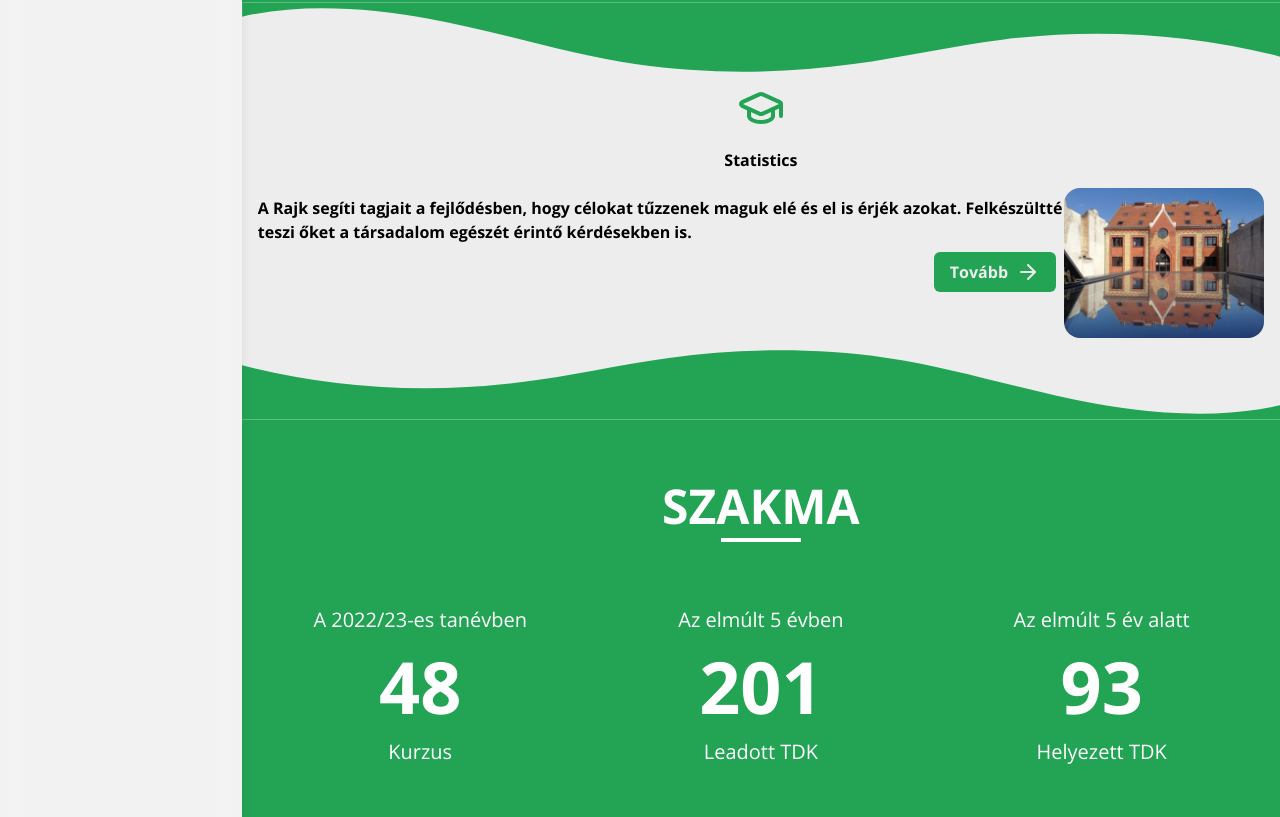
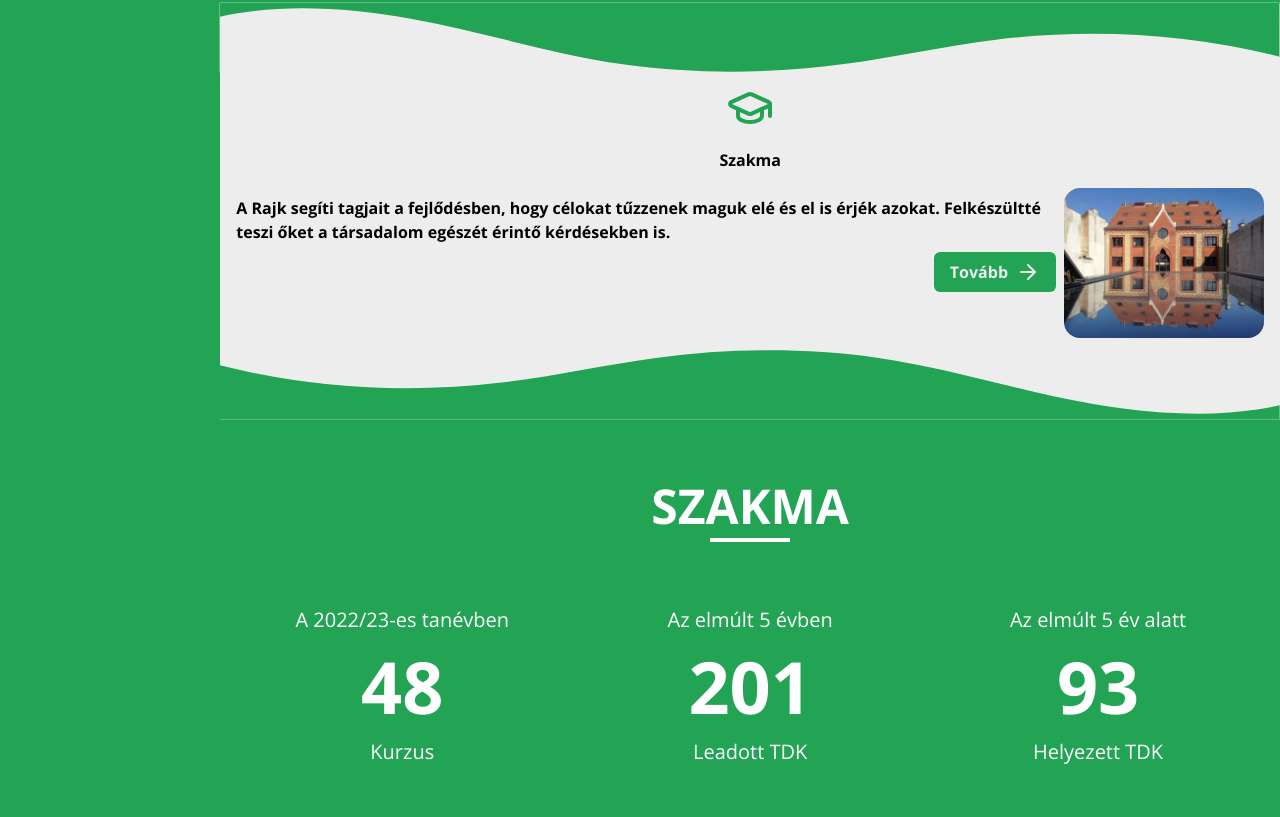
Before and after one commit to kir-dev/rajk, a Next.js app: page / in a window 1280 px wide. Shown: the part 1623-2440 px from the top of the page. Built offline with nearby package versions, Linux system fonts and the light colour scheme.

Commit message:
Final vertNavbar (still needs some fine tuning)

```diff
--- a/src/app/(app)/page.tsx
+++ b/src/app/(app)/page.tsx
@@ -1,17 +1,15 @@
 'use client'
 
-import ActionButton from "@/components/ActionButton";
-import {ArrowRight, GraduationCap, UsersRound, Handshake} from "lucide-react";
-import SubTitle from "@/components/SubTitle";
-import IconTitle from "@/components/IconTitle";
+import {GraduationCap, UsersRound, Handshake} from "lucide-react";
 import VertNavbar from "@/components/vertNavbar";
 import Section from "@/components/Section";
 import {PillarCard} from "@/components/PillarCard";
 import Statistics from "@/components/LandingPage/Statistics";
+import WawyBorder from "@/components/WawyBorder";
 
 export default function Home() {
     return (
-        <div className="min-h-screen flex flex-col pb-30 bg-foreground">
+        <div className="min-h-screen flex flex-col pb-40 bg-foreground">
             <div>
                 <iframe
                     src="https://www.youtube.com/embed/lJgPfSw4w2c?autoplay=1&mute=1&controls=0&modestbranding=1&rel=0&showinfo=0&iv_load_policy=3&disablekb=1"
@@ -21,9 +19,10 @@ export default function Home() {
                     className="aspect-video w-full"
                 />
             </div>
-            <div className="flex flex-row h-fit w-full bg-foreground">
-                <div className="">
+            <div className="flex flex-row h-fit w-full">
+                <div className="bg-rajk-green relative">
                     <VertNavbar />
+                    <WawyBorder direction={"bottom"} />
                 </div>
                 <div className="bg-foreground h-full container mx-auto flex flex-col">
                     <Section id={"kozosseg"} title={"Közösség"}>
@@ -37,10 +36,10 @@ export default function Home() {
                             <Statistics />
                         </div>
                     </Section>
-                    <Section id={"szakma"} title={"Statistics"}>
+                    <Section id={"szakma"} title={"Szakma"}>
                         <div className="flex flex-col h-full rounded-2xl">
                             <PillarCard
-                                title="Statistics"
+                                title="Szakma"
                                 description="A Rajk segíti tagjait a fejlődésben, hogy célokat tűzzenek maguk elé és el is érjék azokat. Felkészültté teszi őket a társadalom egészét érintő kérdésekben is."
                                 icon={GraduationCap}
                                 buttonText="Tovább"
--- a/src/components/PillarCard.tsx
+++ b/src/components/PillarCard.tsx
@@ -14,7 +14,7 @@ interface PillarCardProps {
 
 export function PillarCard({ title, description, icon: Icon, buttonText, onAction }: PillarCardProps) {
     return (
-        <div className="flex flex-col gap-4 h-full transition-all font-bold duration-200 text-black rounded-2xl mb-20">
+        <div className="flex flex-col gap-4 h-full w-full transition-all font-bold duration-200 text-black rounded-2xl mb-20">
             <div className="flex flex-col items-center h-full rounded-2xl ">
                 <div className="flex items-center justify-center w-12 h-12 mb-4 rounded-2xl">
                     <Icon className="w-12 h-12 rounded-2xl text-rajk-green" />
--- a/src/components/vertNavbar.tsx
+++ b/src/components/vertNavbar.tsx
@@ -2,7 +2,6 @@
 
 import { useEffect, useState } from "react"
 import cn from "@/utils/concatenate";
-import {Icon, LucideIcon} from "lucide-react";
 import {GraduationCap, UsersRound, Handshake} from "lucide-react";
 
 const TableOfContents = () => {
@@ -34,18 +33,16 @@ const TableOfContents = () => {
         }
     }
 
-    const icons: LucideIcon[] = [GraduationCap, UsersRound, Handshake]
-
     const sections = [
         { id: "kozosseg", title: "Közösség", Icon: UsersRound },
-        { id: "szakma", title: "Statistics", Icon: GraduationCap },
+        { id: "szakma", title: "Szakma", Icon: GraduationCap },
         { id: "tarsadalmi", title: "Társadalmi felelősségvállalás", Icon: Handshake },
     ]
 
     return (
-        <nav className="sticky top-4 self-start p-4 backdrop-blur-md bg-white/30 rounded-lg shadow-lg h-full justify-between z-20">
+        <nav className="sticky top-1/2 self-start h-full justify-between z-20 pb-5">
             <ul className="flex flex-col justify-start h-full space-y-4 relative">
-                <div className="bg-rajk-green sticky top-1/2 space-y-4 p-4 rounded-lg shadow-lg text-white">
+                <div className="bg-rajk-green sticky top-1/2 space-y-4 p-4 rounded-lg text-white">
                     {sections.map((section) => (
                         <li key={section.id} className="flex flex-row">
                             <section.Icon className="w-7 h-7 rounded-2xl text-white" />
```
